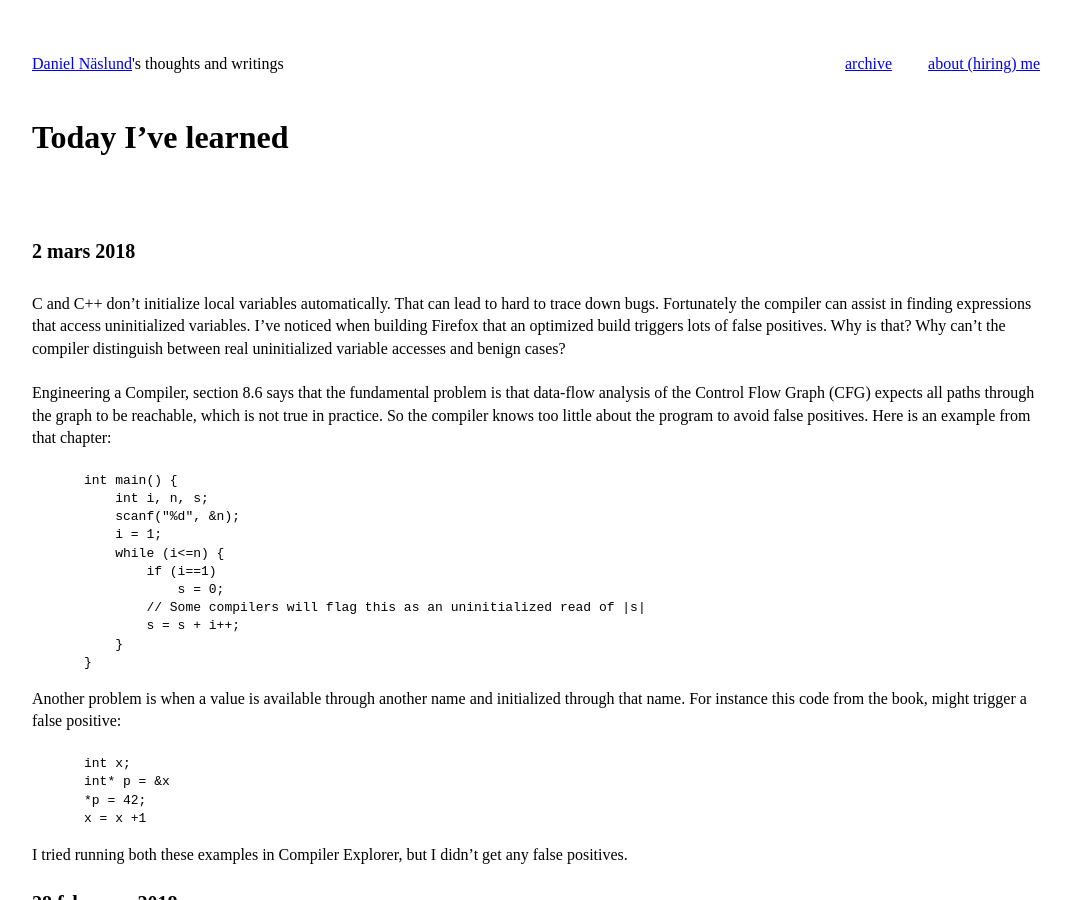
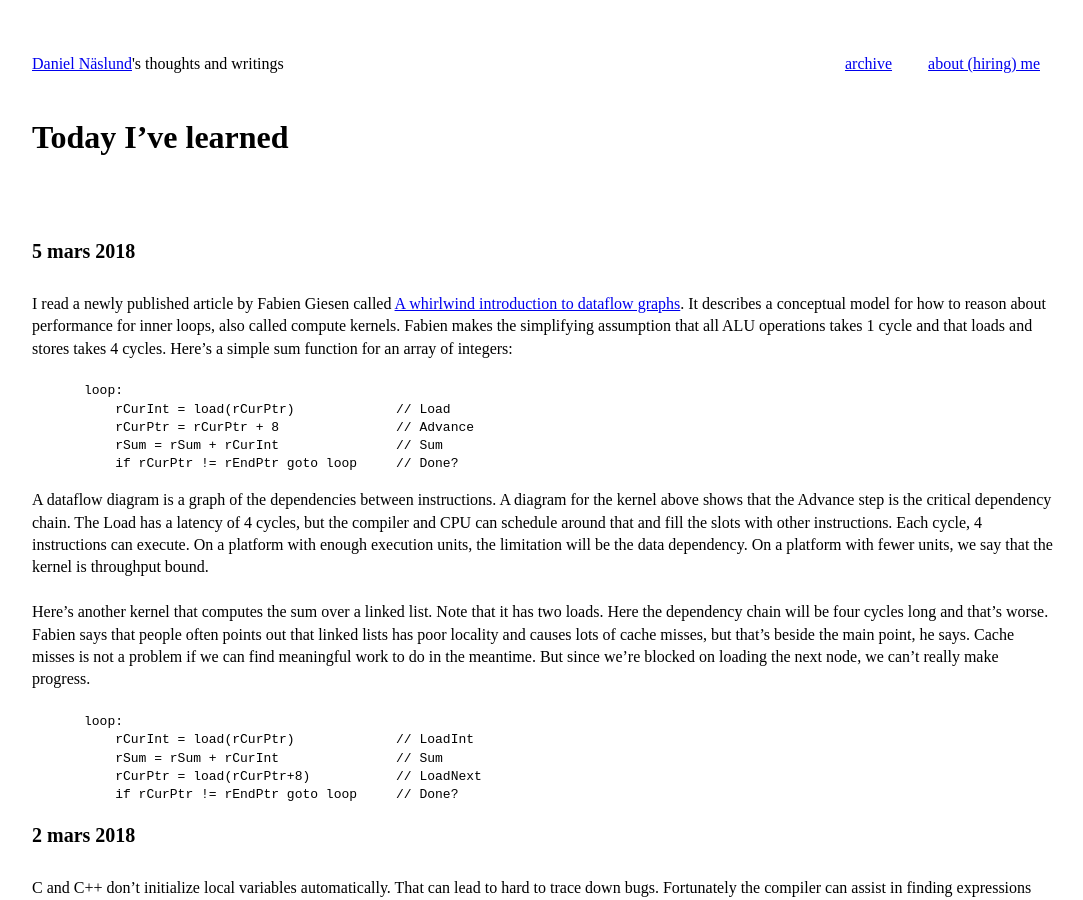
Before and after one commit to dannas/dannas.github.com, a Jekyll site: the page built from TIL.markdown, in a window 1280 px wide and 900 px high. Shown: the whole window, without its empty margins (0-1083 px from the left). Built offline with Jekyll 4.4.1, drawn with Linux system fonts in a browser that asks for light colours.

Commit message:
Another TIL

```diff
--- a/TIL.markdown
+++ b/TIL.markdown
@@ -3,6 +3,43 @@ layout: default
 title: TIL - Today I've Learned
 ---
 # Today I've learned
+
+## 5 mars 2018
+I read a newly published article by Fabien Giesen called [A whirlwind
+introduction to dataflow
+graphs](https://fgiesen.wordpress.com/2018/03/05/a-whirlwind-introduction-to-dataflow-graphs/).
+It describes a conceptual model for how to reason about performance for inner
+loops, also called compute kernels. Fabien makes the simplifying assumption
+that all ALU operations takes 1 cycle and that loads and stores takes 4
+cycles. Here's a simple sum function for an array of integers:
+
+    loop:
+        rCurInt = load(rCurPtr)             // Load
+        rCurPtr = rCurPtr + 8               // Advance
+        rSum = rSum + rCurInt               // Sum
+        if rCurPtr != rEndPtr goto loop     // Done?
+
+A dataflow diagram is a graph of the dependencies between instructions. A
+diagram for the kernel above shows that the Advance step is the
+critical dependency chain. The Load has a latency of 4 cycles, but the compiler and
+CPU can schedule around that and fill the slots with other instructions. Each
+cycle, 4 instructions can execute. On a platform with enough execution units,
+the limitation will be the data dependency. On a platform with fewer units, we
+say that the kernel is throughput bound.
+
+Here's another kernel that computes the sum over a linked list. Note that it
+has two loads. Here the dependency chain will be four cycles long and that's
+worse. Fabien says that people often points out that linked lists has poor
+locality and causes lots of cache misses, but that's beside the main point, he
+says. Cache misses is not a problem if we can find meaningful work to do in
+the meantime. But since we're blocked on loading the next node, we can't
+really make progress.
+
+    loop:
+        rCurInt = load(rCurPtr)             // LoadInt
+        rSum = rSum + rCurInt               // Sum
+        rCurPtr = load(rCurPtr+8)           // LoadNext
+        if rCurPtr != rEndPtr goto loop     // Done?
 
 ## 2 mars 2018
 C and C++ don't initialize local variables automatically. That can lead to hard
```
